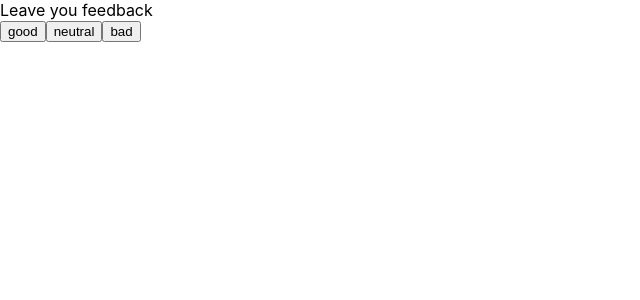
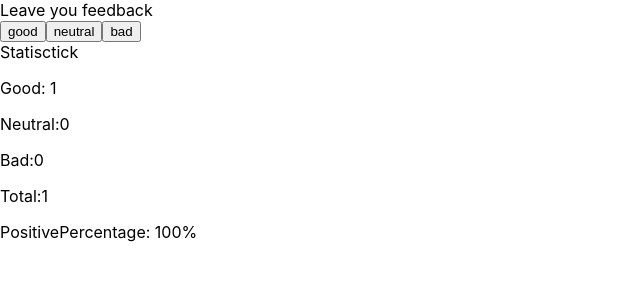
Before and after one commit to IronHedgehog/reactLessons, a React (Create React App) app: page / in a window 1280 px wide. Both pictures are taken after a click on the button "good". Shown: the top 300 px of the page, without its empty margins (0-640 px from the left). Built offline with nearby package versions, Linux system fonts and the light colour scheme.

Commit message:
feedback

```diff
--- a/src/App.js
+++ b/src/App.js
@@ -1,5 +1,7 @@
 import React, { Component } from "react";
 import Buttons from "./components/buttons/Buttons";
+import Notification from "./components/notification/Notification";
+import Statisctick from "./components/statistick/Statisctick";
 
 export default class App extends Component {
   state = {
@@ -15,14 +17,47 @@ export default class App extends Component {
     }));
   };
 
+  totalFeedback = () => {
+    const { good, neutral, bad } = this.state;
+    return good + neutral + bad;
+  };
+
+  positiveFeedback = () => {
+    const { good } = this.state;
+    const total = this.totalFeedback();
+    return Math.round((good * 100) / total);
+  };
+
   render() {
-    const buttonNames = Object.keys(this.state);
+    const { state, onClick, totalFeedback, positiveFeedback } = this;
+    const { good, neutral, bad } = state;
+
+    const buttonNames = Object.keys(state);
+    const total = totalFeedback();
+    const positive = positiveFeedback();
 
     return (
       <>
         <div>Leave you feedback</div>
-        <Buttons data={buttonNames} onClick={this.onClick} />
+        <Buttons data={buttonNames} onClick={onClick} />
+
+        {total > 0 ? (
+          <>
+            <div>Statisctick</div>
+            <Statisctick
+              good={good}
+              neutral={neutral}
+              bad={bad}
+              total={total}
+              positive={positive}
+            />
+          </>
+        ) : (
+          <Notification message="no feedback" />
+        )}
       </>
     );
   }
 }
+
+// rcc
--- /dev/null
+++ b/src/components/notification/Notification.jsx
@@ -0,0 +1,9 @@
+import React from "react";
+
+const Notification = ({ message }) => {
+  return <p>{message}</p>;
+};
+
+export default Notification;
+
+// rafce
--- /dev/null
+++ b/src/components/statistick/Statisctick.jsx
@@ -0,0 +1,17 @@
+import React from "react";
+
+const Statisctick = (props) => {
+  return (
+    <>
+      <p>Good: {props.good}</p>
+      <p>Neutral:{props.neutral}</p>
+      <p>Bad:{props.bad}</p>
+      <p>Total:{props.total}</p>
+      <p>PositivePercentage: {props.positive}% </p>
+    </>
+  );
+};
+
+export default Statisctick;
+
+// rafce
```
Also changed, not shown: src/components/notification/notification.module.css (added), src/components/statistick/statistick.module.css (added).
